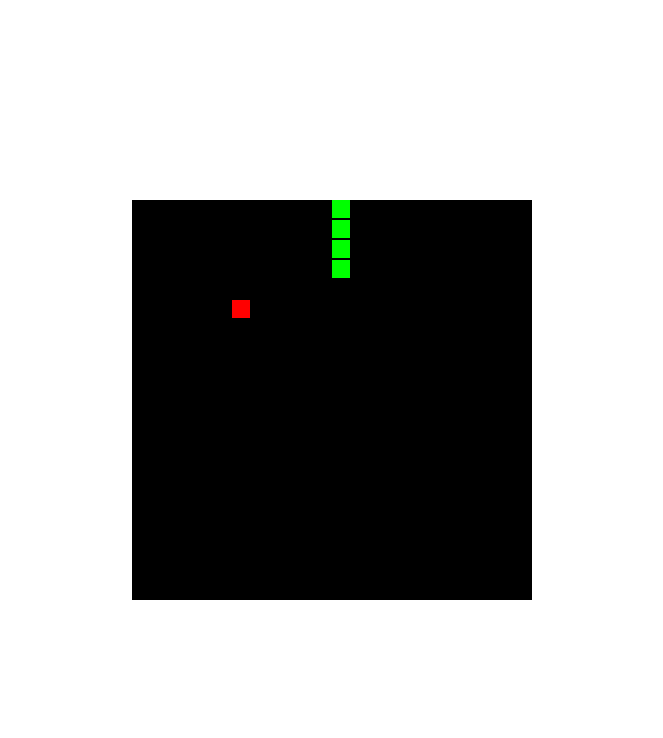
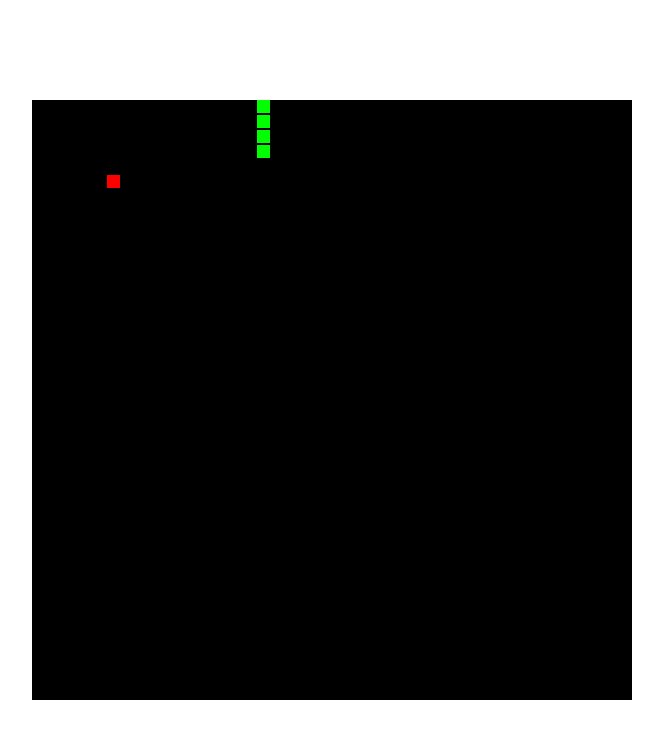
Before and after one commit to myeongbaek/SnakeGame_Team07, a plain HTML site: page index.html in a window 1280 px wide. Both pictures are taken after a click on the element "Start". Shown: the whole page, without its empty margins (308-971 px from the left). Drawn offline with Linux system fonts and the light colour scheme.

Commit message:
fix input error / increase the board size to 40 x 40

```diff
--- a/Game.js
+++ b/Game.js
@@ -8,12 +8,13 @@ export default class Game {
   intervalId;
 
   state = {
+    isKeyPressed: false,
     playerPos: {
-      x: 10,
-      y: 10,
+      x: 15,
+      y: 15,
     },
-    gridSize: 20,
-    tileCount: 20,
+    gridSize: 15,
+    tileCount: 40,
     trail: [],
     tail: 5,
     velocity: {
@@ -35,9 +36,8 @@ export default class Game {
   }
 
   setUp() {
-    console.log("setup");
     this.$target.innerHTML = `
-        <canvas id="canvas" width="400" height="400"></canvas>
+        <canvas id="canvas" width="600" height="600"></canvas>
     `;
     this.$canvas = document.getElementById("canvas");
     this.$canvasContext = this.$canvas.getContext("2d");
@@ -45,26 +45,31 @@ export default class Game {
   }
 
   keyPress(event) {
+    if (this.state.isKeyPressed) return;
     switch (event.key) {
       case "ArrowUp":
         this.state.velocity.y !== 1
           ? this.setState({ velocity: { x: 0, y: -1 } })
           : null;
+        this.state.isKeyPressed = true;
         break;
       case "ArrowDown":
         this.state.velocity.y !== -1
           ? this.setState({ velocity: { x: 0, y: 1 } })
           : null;
+        this.state.isKeyPressed = true;
         break;
       case "ArrowLeft":
         this.state.velocity.x !== 1
           ? this.setState({ velocity: { x: -1, y: 0 } })
           : null;
+        this.state.isKeyPressed = true;
         break;
       case "ArrowRight":
         this.state.velocity.x !== -1
           ? this.setState({ velocity: { x: 1, y: 0 } })
           : null;
+        this.state.isKeyPressed = true;
         break;
     }
   }
@@ -112,6 +117,7 @@ export default class Game {
 
   render() {
     this.move();
+    this.state.isKeyPressed = false;
 
     if (this.isGameOver()) {
       clearInterval(this.intervalId);
@@ -132,8 +138,8 @@ export default class Game {
       this.$canvasContext.fillRect(
         body.x * this.state.gridSize,
         body.y * this.state.gridSize,
-        this.state.tileCount - 2,
-        this.state.tileCount - 2
+        this.state.gridSize - 2,
+        this.state.gridSize - 2
       );
     });
 
@@ -149,8 +155,8 @@ export default class Game {
     this.$canvasContext.fillRect(
       this.state.fruitPos.x * this.state.gridSize,
       this.state.fruitPos.y * this.state.gridSize,
-      this.state.tileCount - 2,
-      this.state.tileCount - 2
+      this.state.gridSize - 2,
+      this.state.gridSize - 2
     );
   }
 
--- a/style.css
+++ b/style.css
@@ -18,8 +18,8 @@
 }
 
 .box {
-  width: 400px;
-  height: 400px;
+  width: 600px;
+  height: 600px;
   background-color: black;
   display: flex;
   flex-direction: column;
```
